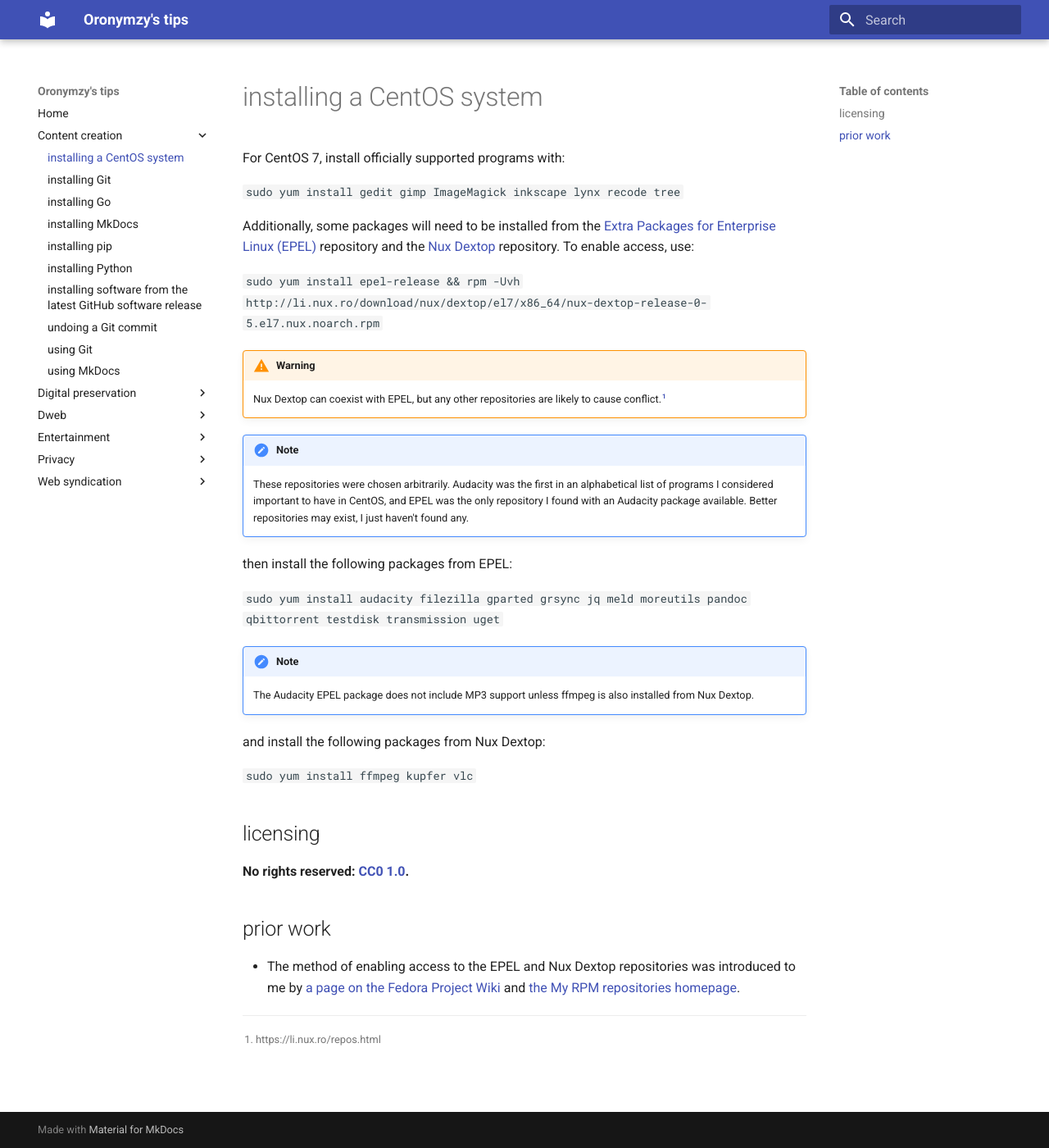
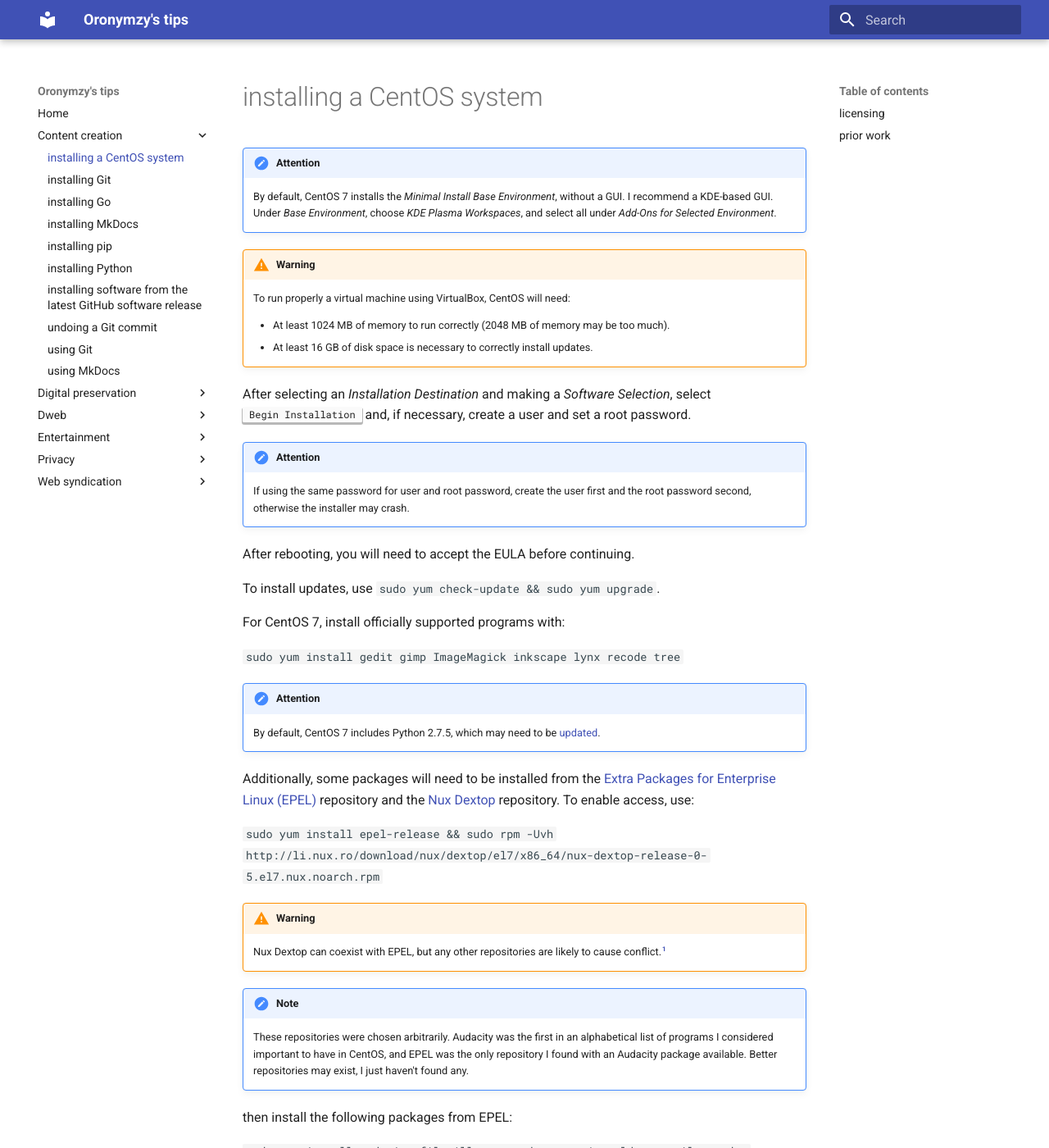
Before and after one commit to oronymzy/tips, an MkDocs documentation site: the page built from docs/insCOSs.md, in a window 1280 px wide and 1400 px high. Shown: the whole window at 82% size. Built offline with MkDocs 1.6.1 and Material for MkDocs 9.7.7, drawn with Linux system fonts in a browser that asks for light colours; some of the changed text lies outside the part shown.

Commit message:
Expand 'installing a CentOS system'

```diff
--- a/docs/insCOSs.md
+++ b/docs/insCOSs.md
@@ -1,11 +1,33 @@
 # installing a CentOS system
+
+!!! attention
+    By default, CentOS 7 installs the *Minimal Install* *Base Environment*, without a GUI. I recommend a KDE-based GUI. Under *Base Environment*, choose *KDE Plasma Workspaces*, and select all under *Add-Ons for Selected Environment*.
+
+!!! warning
+    To run properly a virtual machine using VirtualBox, CentOS will need:
+
+    - At least 1024 MB of memory to run correctly (2048 MB of memory may be too much).
+    - At least 16 GB of disk space is necessary to correctly install updates.
+
+After selecting an *Installation Destination* and making a *Software Selection*, select ++"Begin Installation"++ and, if necessary, create a user and set a root password.
+
+!!! attention
+    If using the same password for user and root password, create the user first and the root password second, otherwise the installer may crash.
+
+After rebooting, you will need to accept the EULA before continuing.
+
+To install updates, use `sudo yum check-update && sudo yum upgrade`.
+
 For CentOS 7, install officially supported programs with:
 
 `sudo yum install gedit gimp ImageMagick inkscape lynx recode tree`
 
+!!! attention
+    By default, CentOS 7 includes Python 2.7.5, which may need to be [updated](insPyth.md).
+
 Additionally, some packages will need to be installed from the [Extra Packages for Enterprise Linux (EPEL)](https://fedoraproject.org/wiki/EPEL) repository and the [Nux Dextop](https://li.nux.ro/repos.html) repository. To enable access, use:
 
-`sudo yum install epel-release && rpm -Uvh http://li.nux.ro/download/nux/dextop/el7/x86_64/nux-dextop-release-0-5.el7.nux.noarch.rpm`
+`sudo yum install epel-release && sudo rpm -Uvh http://li.nux.ro/download/nux/dextop/el7/x86_64/nux-dextop-release-0-5.el7.nux.noarch.rpm`
 
 !!! warning
     Nux Dextop can coexist with EPEL, but any other repositories are likely to cause conflict.[^insCOSs1]
@@ -24,10 +46,19 @@ and install the following packages from Nux Dextop:
 
 `sudo yum install ffmpeg kupfer vlc`
 
+Also install additional programs using more specific instructions:
+
+- [pip](instpip.md)
+- [beets](insbeet.md)
+- [Git](instGit.md)
+- [Go](instlGo.md)
+- [Google Chrome](insGCrm.md)
+
 ## licensing
 **No rights reserved: [CC0 1.0](https://creativecommons.org/publicdomain/zero/1.0/).**
 
 ## prior work
+- The fact that a *Minimal Install* *Base Environment* is installed by default was introduced to me by [an answer on Stack Exchange by Nasir Riley](https://unix.stackexchange.com/questions/434912/newly-installed-centos-7-boots-to-command-line-and-unable-to-enter-gui/434923#434923).
 - The method of enabling access to the EPEL and Nux Dextop repositories was introduced to me by [a page on the Fedora Project Wiki](https://fedoraproject.org/wiki/EPEL#How_can_I_use_these_extra_packages.3F) and [the My RPM repositories homepage](https://li.nux.ro/repos.html).
 
 [^insCOSs1]: https://li.nux.ro/repos.html
```
